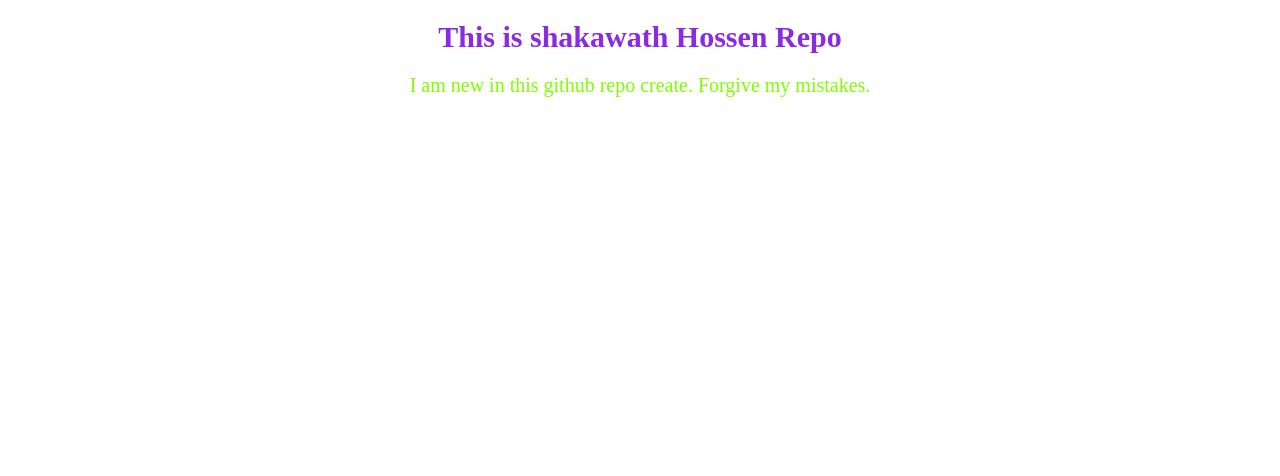
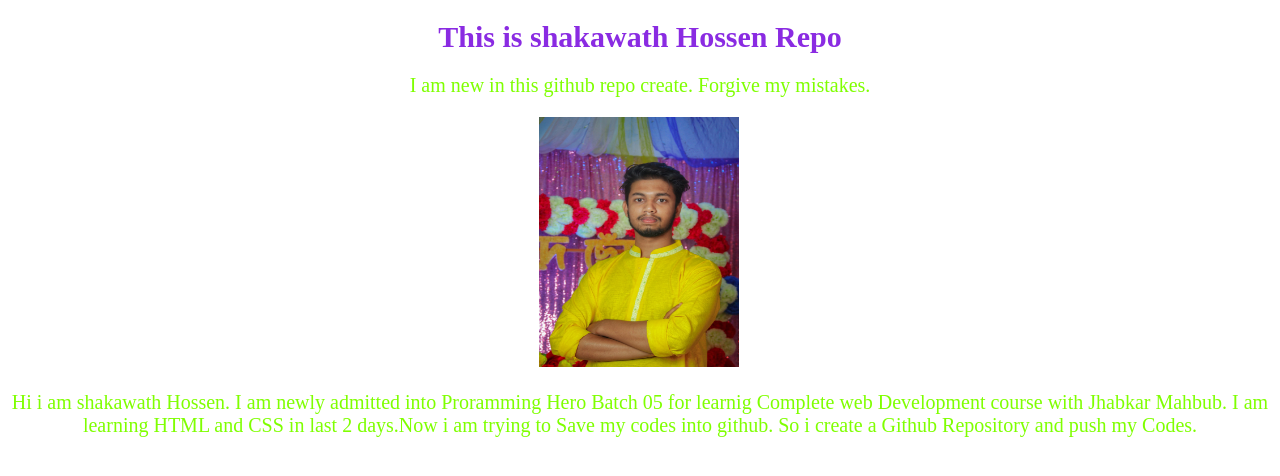
Before and after one commit to ShakawathHossen/second-repo, a plain HTML site: page index.html in a window 1280 px wide. Drawn offline with Linux system fonts and the light colour scheme.

Commit message:
new code

```diff
--- a/index.css
+++ b/index.css
@@ -9,3 +9,8 @@ p{
     font-size: 20px;
     text-align: center;
 }
+img{
+    margin-left: 42%;
+    height: 250px;
+    width: 200px;
+}
--- a/index.html
+++ b/index.html
@@ -10,6 +10,8 @@
 <body>
     <h1>This is shakawath Hossen Repo</h1>
     <p>I am new in this github repo create. Forgive my mistakes.</p>
+    <img src="My.jpg" alt="">
+    <P>Hi i am shakawath Hossen. I am newly admitted into Proramming Hero Batch 05 for learnig Complete web Development course with Jhabkar Mahbub. I am learning HTML and CSS in last 2 days.Now i am trying to Save my codes into github. So i create a Github Repository and push my Codes.</P>
 
 </body>
 </html>
```
Also changed, not shown: My.jpg (added).
